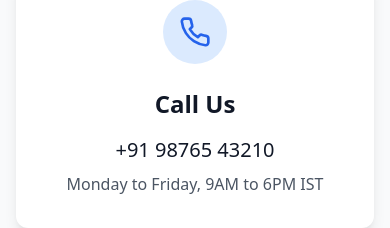
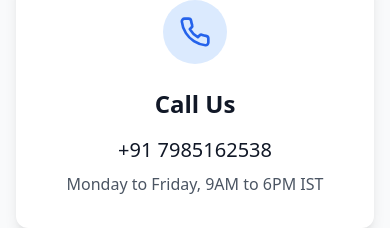
Before and after one commit to Nishad-Amit/UnivAegis, a React (Vite) app: page /contact in a window 390 px wide. Shown: the part 1106-1334 px from the top of the page. Built offline with nearby package versions, Linux system fonts and the light colour scheme.

Commit message:
Update phone number on Contact page

```diff
--- a/src/pages/ContactPage.tsx
+++ b/src/pages/ContactPage.tsx
@@ -89,7 +89,7 @@ const ContactPage: React.FC = () => {
     {
       icon: Phone,
       title: "Call Us",
-      content: "+91 98765 43210",
+      content: "+91 7985162538",
       description: "Monday to Friday, 9AM to 6PM IST"
     },
     {
```
